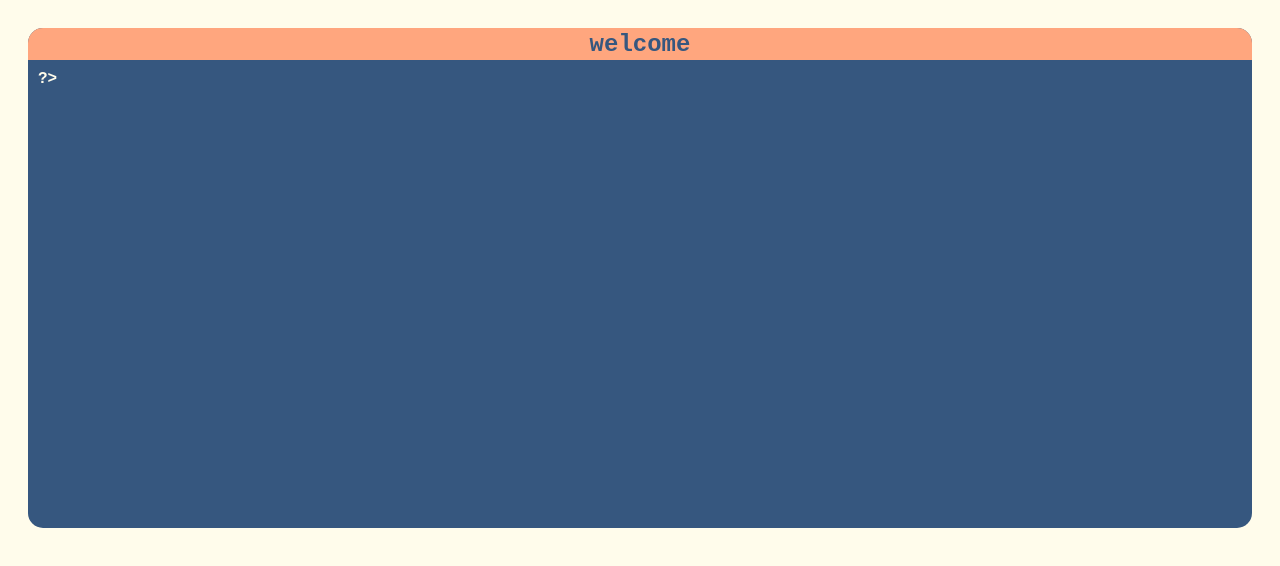
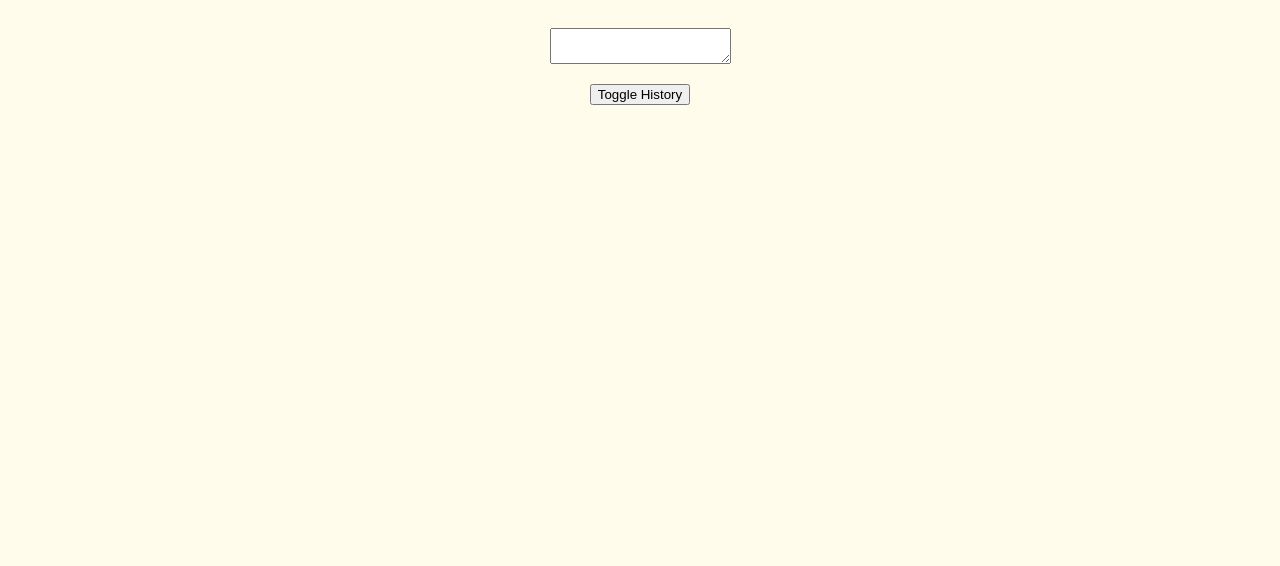
Before and after one commit to timotewb/timotewbcom, a React (Create React App) app: page / in a window 1280 px wide. Shown: the top 566 px of the page. Built offline with nearby package versions, Linux system fonts and the light colour scheme.

Commit message:
v3 terminal text dev

```diff
--- a/src/App.css
+++ b/src/App.css
@@ -25,7 +25,6 @@
   color: var(--cp-main);
   font-size: 1.5rem;
   font-style: normal;
-  font-weight: bold;
   line-height: normal;
 }
 
@@ -43,7 +42,11 @@
   padding: 0.625rem;
   align-items: flex-start;
   overflow-wrap: anywhere;
+  outline: none;
+  box-shadow: none;
+  color: var(--cp-background);
 }
+
 
 .App-input-prfx {
   font-weight: bold;
--- a/src/App.tsx
+++ b/src/App.tsx
@@ -1,42 +1,55 @@
-import React, { useState, useRef } from "react";
+import React, { useState, useRef, useEffect } from "react";
 import "./App.css";
 
 function App() {
-  const prefix = '<span className="App-input-prfx">?></span>';
-  const suffix = "<span className='App-input-prfx'>|</span>";
-  const inputRef = useRef<HTMLInputElement>(null);
-  const [inputText, setInputText] = useState("");
+  const [command, setCommand] = useState('');
+  const [history, setHistory] = useState<string[]>([]);
+  const [showHistory, setShowHistory] = useState(false);
 
-  const handleInputChange = (event: React.FormEvent<HTMLDivElement>) => {
-    let newValue = "";
-    if (event.currentTarget.textContent) {
-      console.log(event.currentTarget.textContent);
-      const currentValue = event.currentTarget.textContent;
-      newValue = `${prefix}${currentValue}${suffix}`;
-    }
-    setInputText(newValue);
+  const handleCommandChange = (e: React.ChangeEvent<HTMLTextAreaElement>) => {
+    setCommand(e.target.value);
   };
 
-  const prefixText = () => (
-    <>
-    <span className="App-input-prfx">?&gt;</span> {inputText}
-    </>
-  );
+  const executeCommand = () => {
+    if (command.trim().toLowerCase() === 'clear') {
+      setHistory([]);
+    } else {
+      setHistory(prevHistory => [...prevHistory, command]);
+      setCommand('');
+    }
+
+    // Simulate API call
+    fetch(`https://api.example.com/${command}`)
+      .then(response => response.text())
+      .then(data => {
+        // Display data in the terminal
+        console.log(data); // Replace with actual display logic
+      });
+  };
 
   return (
-    <div className="App">
-      <div className="App-header">
-        <div className="App-greeting">welcome</div>
-      </div>
-      <div className="App-input-container">
-        <div
-          className="App-input-text"
-          contentEditable
-          tabIndex={0}
-          onChange={handleInputChange}
-        >{prefixText()}{inputText}</div>
-      </div>
-    </div>
+    <>
+<textarea
+  contentEditable
+  suppressContentEditableWarning
+  value={command}
+  onChange={handleCommandChange}
+  onKeyDown={(e) => {
+    if (e.key === 'Enter') {
+      e.preventDefault(); // Prevent form submission
+      executeCommand();
+    }
+  }}
+/>
+{showHistory && (
+  <div>
+    {history.map((cmd, index) => (
+      <p key={index}>{cmd}</p>
+    ))}
+  </div>
+)}
+<button onClick={() => setShowHistory(!showHistory)}>Toggle History</button>
+</>
   );
 }
 
```
